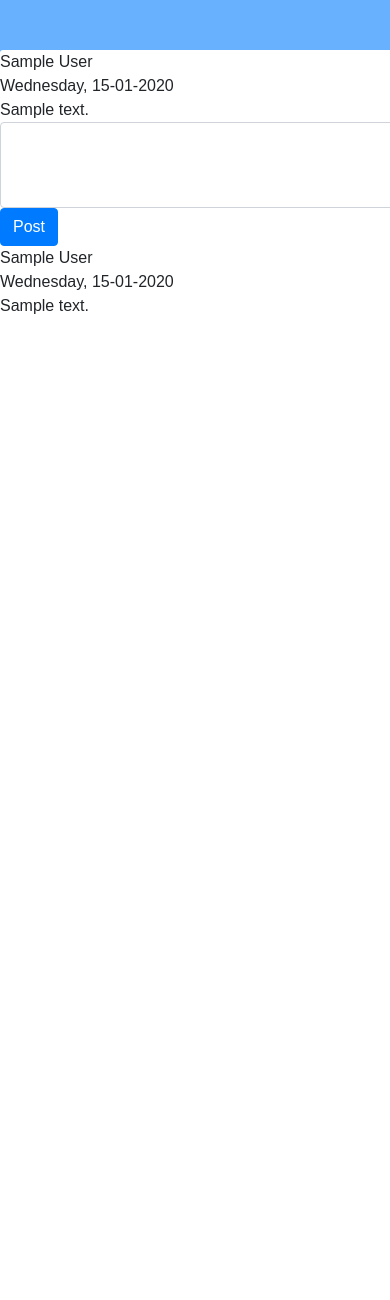
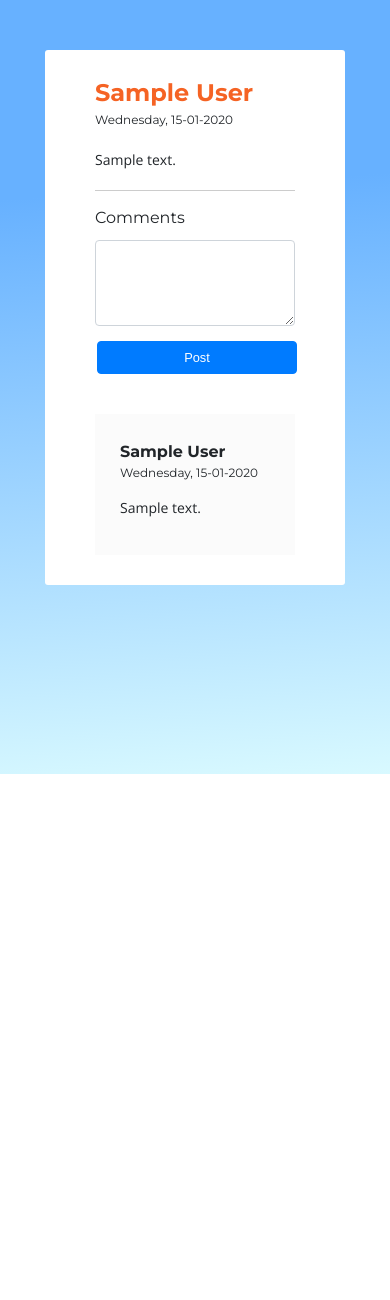
Before and after one commit to globalpolaris/maheart_backup, a Flask app: template app/templates/post.html in a window 390 px wide; the page is wider, and only the part inside the window is pictured. Shown: the part 70-1370 px from the top of that part. After the commit the page ends 844 px from the top of that part, so only its background shows below. Run offline with Flask 2, Linux system fonts and the light colour scheme; tables that the repository leaves empty hold one stand-in row (values such as "Sample post"); the template is opened without the code that fills it: values that come from a table or form of the project are taken from there, most other values are stand-ins (such as "Sample title", 1, 10 or a date in 2020).

Commit message:
responsive comments

```diff
--- a/app/static/css/post.css
+++ b/app/static/css/post.css
@@ -1,3 +1,5 @@
+@import url("https://fonts.googleapis.com/css2?family=Montserrat:wght@400;700&family=Pacifico&display=swap");
+@import url('https://fonts.googleapis.com/css2?family=Open+Sans:wght@400;600&display=swap');
 body {
     background-repeat: no-repeat;
     overflow-y: scroll;
@@ -5,25 +7,146 @@ body {
 }
 
 .post-popup {
-    width: 1500px;
-    height: 1500px;
+    position: relative;
+    width: 800px;
+    /* height: 1500px; */
     background-color: #ffffff;
     margin: 50px auto;
     border-radius: 3px;
     display: flex;
     flex-direction: column;
+    padding: 25px 50px;
 }
 
-p {
-    margin-bottom: -10px;
+
+.display_name {
+    font-family: "Montserrat", sans-serif;
+    font-weight: bold;
+    color: #f56324;
+    font-size: 2em;
 }
 
-.post {
-    width: 80vh;
-    height: 400px;
-    border-radius: 23px;
-    border-width: 1px;
-    padding: 3px 0 3px 15px;
-    margin: 25px 0 0 auto;
-    outline:none;
+.time {
+    font-family: "Montserrat", sans-serif;
+    font-size: 14px;
 }
+
+.body {
+    padding: 50px 0;
+    font-family: 'Open Sans', sans-serif;
+    font-size: 18px;
+}
+
+
+.line {
+    border-top: 1px solid #ccc;
+    width: 100%;
+}
+
+
+
+.type {
+    font-family: "Montserrat", sans-serif;
+    /* font-weight: bold; */
+    font-size: 1.2em;
+    margin-top: 50px
+}
+
+form {
+    padding: 0 0 25px 0;
+    margin: 25px 0;
+}
+
+form > button {
+    margin: 15px 0 0 25px;
+    position: absolute;
+    right: 50px;
+}
+
+.comment {
+    margin: 15px 0;
+
+    background-color: rgba(187, 187, 187, 0.062);
+    padding: 25px 0 0 25px;
+}
+
+.comment-name {
+    display: inline-block;
+    vertical-align: middle;
+    font-family: "Montserrat", sans-serif;
+    font-weight: bold;
+}
+
+.comment-time {
+    font-family: "Montserrat", sans-serif;
+    margin-bottom: 15px;
+    font-size: 14px;
+}
+
+.comment-body {
+    padding-right: 25px;
+    font-family: 'Open Sans', sans-serif;
+    word-wrap: break-word;
+    font-size: 16px;
+}
+
+@media screen and (max-width: 768px) {
+    .post-popup {
+        width: 600px;
+    }
+}
+
+@media screen and (max-width: 576px) {
+    .post-popup {
+        width: 300px;
+    }
+    .display_name {
+        font-size: 1.5em;
+    }
+
+    .time {
+        font-size: 12px;
+    }
+
+    .body {
+        padding: 20px 0;
+        font-size: 14px;
+    }
+    .type {
+        font-size: 1em;
+        margin: 5px 0;
+        margin-top: 15px;
+    }
+    form {
+        padding: 0 0 15px 0;
+        margin: 5px 0 20px 0;
+    }
+
+    form > button {
+        font-size: .8em !important;
+        width: 100% !important;
+        position: relative;
+        align-self: center;
+        right: 23px;
+    }
+    .comment {
+        margin: 5px 0;
+    }
+    .comment-name {
+        font-size: 1em;
+    }
+
+    .comment-time {
+        font-size: 12px;
+    }
+
+    .comment-body {
+        font-size: 14px;
+    }
+}
+
+@media screen and (max-width: 280px) {
+    .post-popup {
+        width: 200px
+    }
+}
--- a/app/templates/post.html
+++ b/app/templates/post.html
@@ -3,19 +3,30 @@
 {% block content %}
 <link rel="stylesheet" href={{ url_for('static', filename='css/post.css') }}>
 <div class="post-popup">
-  {{ post.author.display_name }}<br>
-  {{ post.timestamp|format_datetime('full') }}<br>
-    {{ post.body }}
+  <div class="main-post">
+    <div class="display_name">
+      {{ post.author.display_name }}<br>
+    </div>
+    <div class="time">{{ post.timestamp|format_datetime('full') }}<br></div>
+    <div class="body">{{ post.body }}</div>
+
+  </div>
+  <span class="line"></span>
+  <span class="type">Comments</span>
     <form action="{{ url_for('comment', id=post.id) }}" method="POST">
       <textarea required=required name="cmnt" class="form-control" id="exampleFormControlTextarea1" rows="3" maxlength="255" minlength="1"></textarea>
       <button type="submit" class="btn btn-primary">Post</button>
     </form>
     {% if post.comments  %}
       {% for comment in post.comments %}
-        {{ comment.author.display_name }}<br>
-        {{ comment.timestamp|format_datetime('full') }}<br>
-        <p>{{ comment.body }}</p><br>
+      <div class="comment">
+        <div class="comment-name">{{ comment.author.display_name }}<br></div>
+        <div class="comment-time">{{ comment.timestamp|format_datetime('full') }}<br></div>
+        <div class="comment-body"><p>{{ comment.body }}</p><br></div>
+      </div>
       {% endfor %}
+    {% else %}
+    <p>No comments...</p>
     {% endif %}
 
 </div>
```
Also changed, not shown: app.db.
